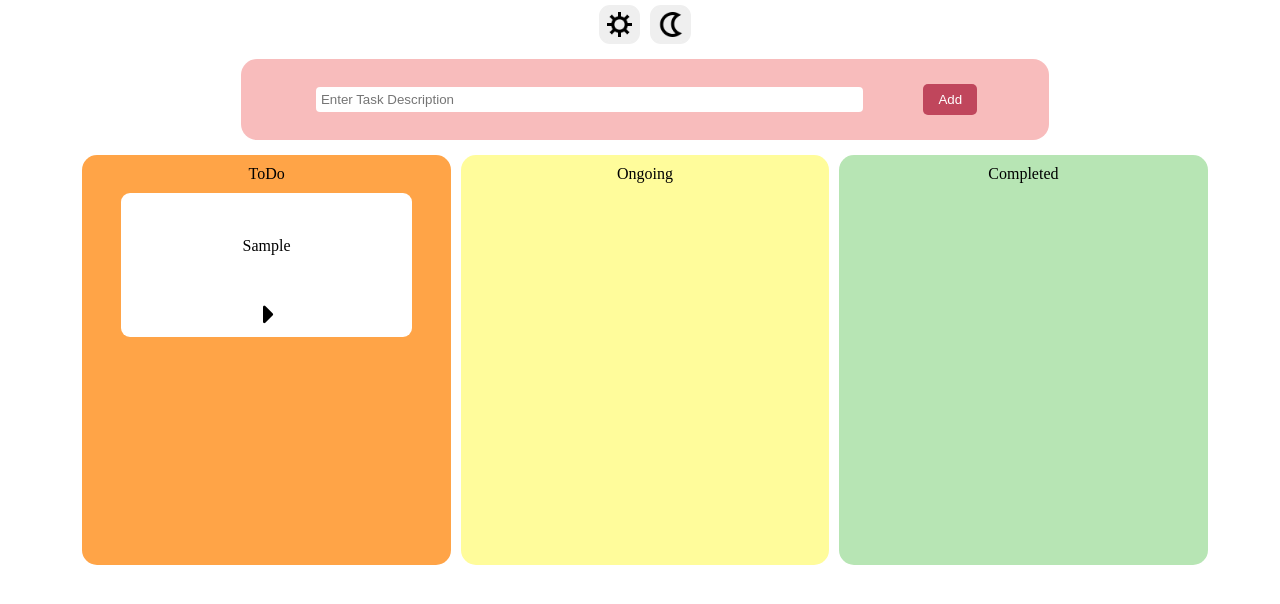
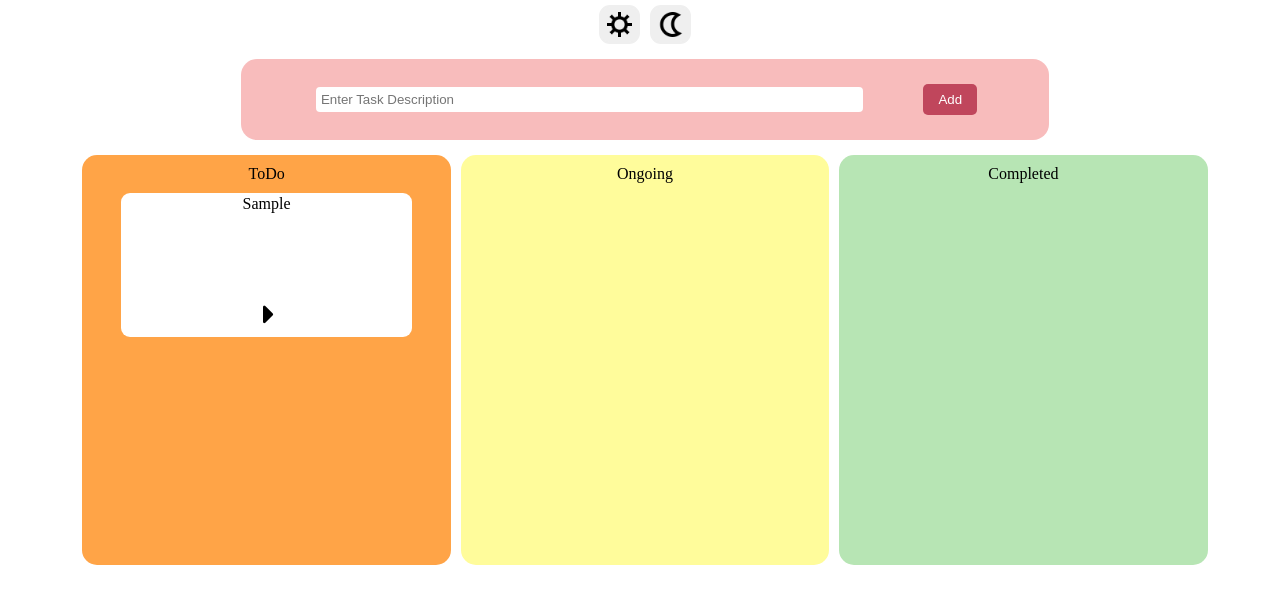
Before and after one commit to anusha-c18/react-hooks-series, a React (Vite) app in the folder useState/: page / in a window 1280 px wide. Both pictures are taken after typing "Sample" into the empty fields and a click on the button "Add". Shown: the top 604 px of the page. Built offline with nearby package versions, Linux system fonts and the light colour scheme.

Commit message:
fix: text wrap

```diff
--- a/useState/src/Components/Task.css
+++ b/useState/src/Components/Task.css
@@ -25,6 +25,7 @@
   text-wrap: wrap;
   text-align: center;
   width: 80%;
+  height: -webkit-fill-available;
 }
 
 .shift-task {
```
